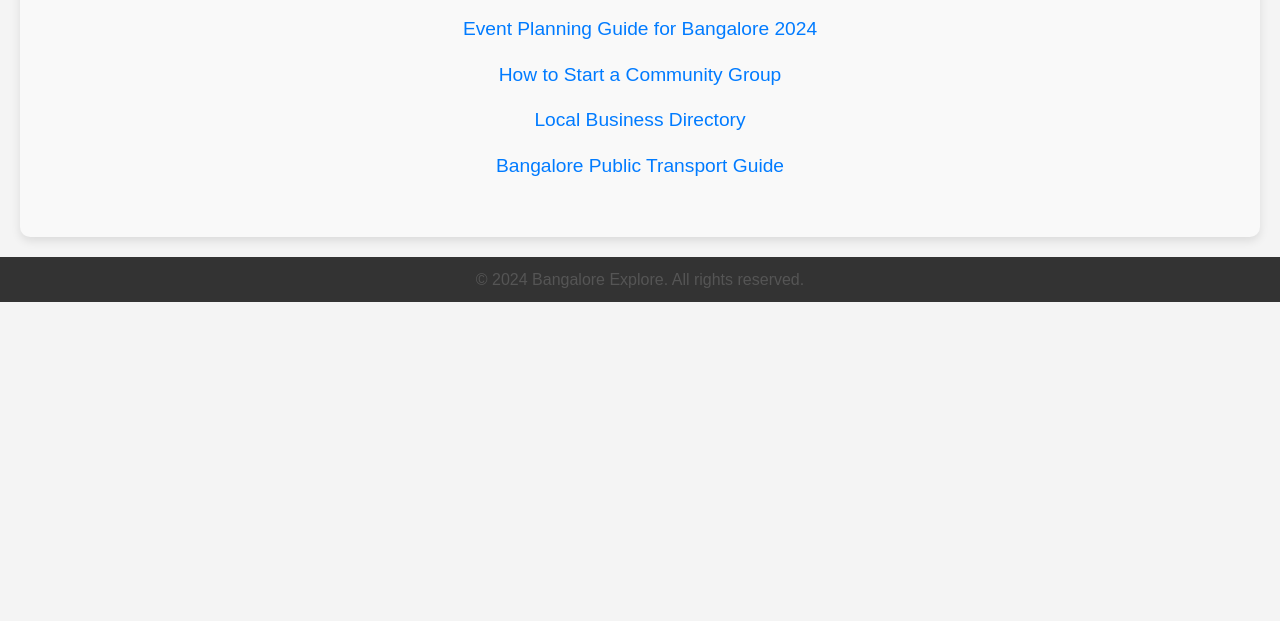
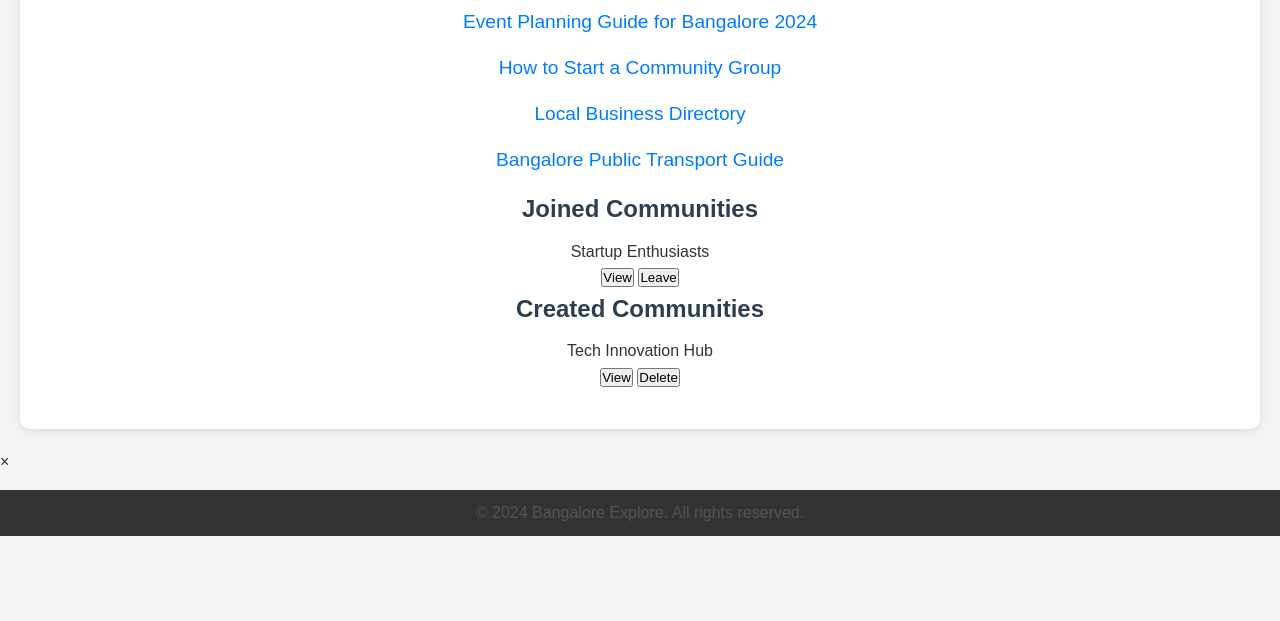
Before and after one commit to hcthakur2004/Bangalore-Explore, a plain HTML site: page library.html in a window 1280 px wide. Shown: the part 179-800 px from the top of the page. Drawn offline with Linux system fonts and the light colour scheme.

Commit message:
library.html

```diff
--- a/library.html
+++ b/library.html
@@ -3,7 +3,7 @@
 <head>
     <meta charset="UTF-8">
     <meta name="viewport" content="width=device-width, initial-scale=1.0">
-    <title>Library - Mitra Mandali</title>
+    <title>Library - Bangalore Explore - Connect with Bangalore's Communities</title>
     <link rel="stylesheet" href="styles.css">
 </head>
 <body>
@@ -24,7 +24,7 @@
     </header>
 
     <!-- Library Section -->
-    <section id="library">
+    <section class="library">
         <h1>Community Resource Library</h1>
         <ul class="library-list">
             <li><a href="#">Event Planning Guide for Bangalore 2024</a></li>
@@ -32,11 +32,116 @@
             <li><a href="#">Local Business Directory</a></li>
             <li><a href="#">Bangalore Public Transport Guide</a></li>
         </ul>
+
+        <!-- New Community Sections -->
+        <div class="community-sections">
+            <!-- Joined Communities -->
+            <div class="joined-communities">
+                <h2>Joined Communities</h2>
+                <div id="joined-communities-list">
+                    <!-- Communities will be dynamically added here -->
+                    <div class="community-item">
+                        <span>Startup Enthusiasts</span>
+                        <div class="community-actions">
+                            <button class="btn-small btn-view" onclick="viewCommunityDetails('Startup Enthusiasts')">View</button>
+                            <button class="btn-small btn-leave">Leave</button>
+                        </div>
+                    </div>
+                </div>
+            </div>
+
+            <!-- Created Communities -->
+            <div class="created-communities">
+                <h2>Created Communities</h2>
+                <div id="created-communities-list">
+                    <!-- Communities will be dynamically added here -->
+                    <div class="community-item">
+                        <span>Tech Innovation Hub</span>
+                        <div class="community-actions">
+                            <button class="btn-small btn-view" onclick="viewCommunityDetails('Tech Innovation Hub')">View</button>
+                            <button class="btn-small btn-leave">Delete</button>
+                        </div>
+                    </div>
+                </div>
+            </div>
+        </div>
     </section>
+
+    <!-- Community Details Modal -->
+    <div id="community-details-modal" class="modal">
+        <div class="modal-content">
+            <span class="close-modal" onclick="closeCommunityModal()">&times;</span>
+            <h2 id="community-modal-title"></h2>
+            <p id="community-modal-description"></p>
+            <div id="community-modal-members"></div>
+        </div>
+    </div>
 
     <!-- Footer Section -->
     <footer>
         <p>&copy; 2024 Bangalore Explore. All rights reserved.</p>
     </footer>
+
+    <script>
+        // Community Details Modal Functions
+        function viewCommunityDetails(communityName) {
+            const modal = document.getElementById('community-details-modal');
+            const titleElement = document.getElementById('community-modal-title');
+            const descriptionElement = document.getElementById('community-modal-description');
+            const membersElement = document.getElementById('community-modal-members');
+
+            // Simulated community details (would typically come from backend)
+            const communityDetails = {
+                'Startup Enthusiasts': {
+                    description: 'A dynamic community for entrepreneurs and tech innovators seeking to network and grow.',
+                    members: ['Harish', 'Adarsh', 'Ruchitha','Bhagyashree']
+                },
+                'Tech Innovation Hub': {
+                    description: 'A platform for tech professionals to collaborate, share ideas, and drive innovation.',
+                    members: ['Harish', 'Adarsh', 'Ruchitha','Bhagyashree']
+                }
+            };
+
+            const details = communityDetails[communityName];
+
+            titleElement.textContent = communityName;
+            descriptionElement.textContent = details.description;
+
+            // Populate members
+            membersElement.innerHTML = '<h3>Members:</h3>' +
+                details.members.map(member => `<p>${member}</p>`).join('');
+
+            modal.style.display = 'block';
+        }
+
+        function closeCommunityModal() {
+            document.getElementById('community-details-modal').style.display = 'none';
+        }
+
+        // Close modal when clicking outside
+        window.onclick = function(event) {
+            const modal = document.getElementById('community-details-modal');
+            if (event.target == modal) {
+                modal.style.display = 'none';
+            }
+        }
+
+        // Leave/Delete Community Functionality
+        document.querySelectorAll('.btn-leave').forEach(button => {
+            button.addEventListener('click', function() {
+                const communityItem = this.closest('.community-item');
+                const communityName = communityItem.querySelector('span').textContent;
+
+                // Confirm before leaving/deleting
+                const confirmMessage = this.textContent === 'Leave'
+                    ? `Are you sure you want to leave ${communityName}?`
+                    : `Are you sure you want to delete ${communityName}?`;
+
+                if (confirm(confirmMessage)) {
+                    communityItem.remove();
+                }
+            });
+        });
+    </script>
 </body>
 </html>
```
